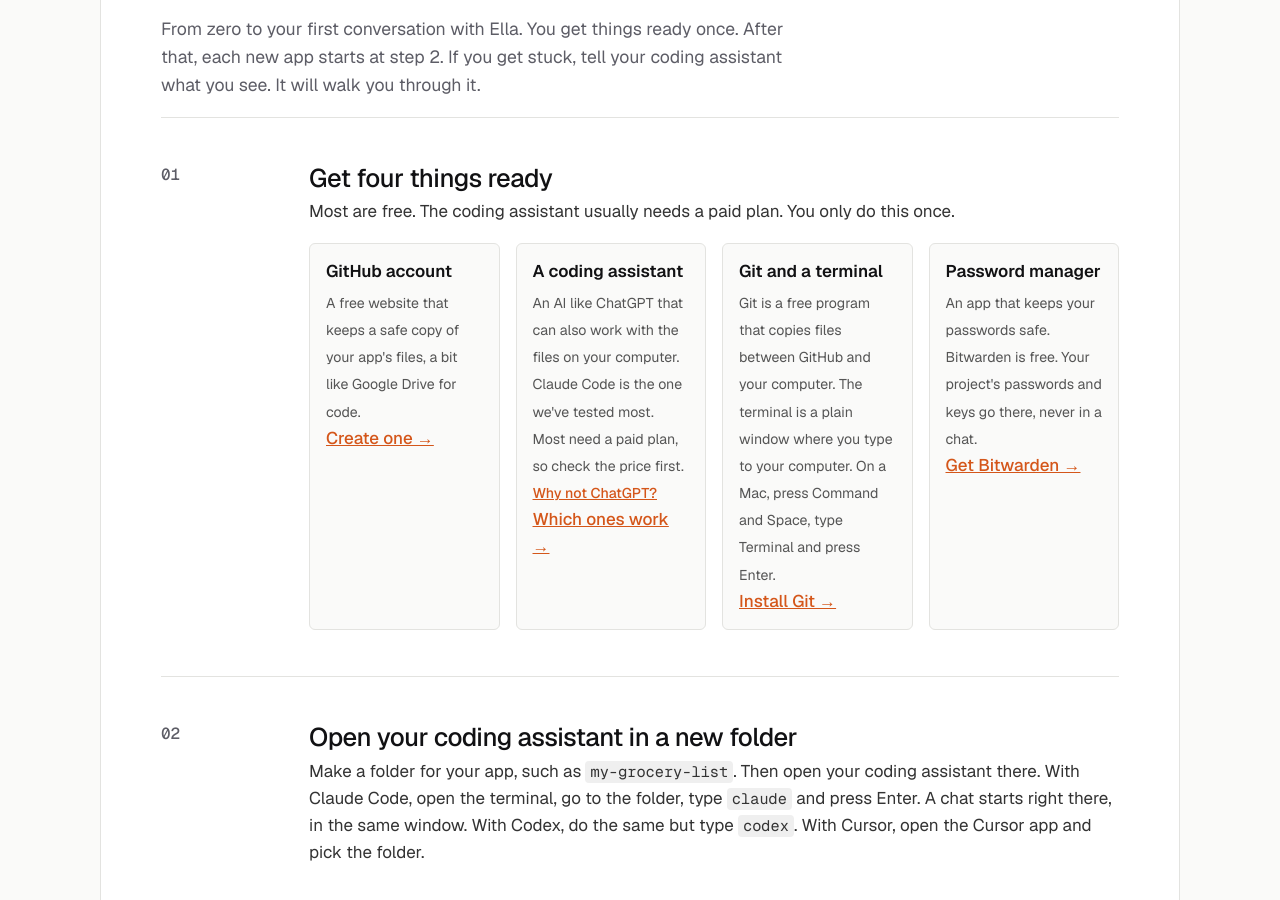
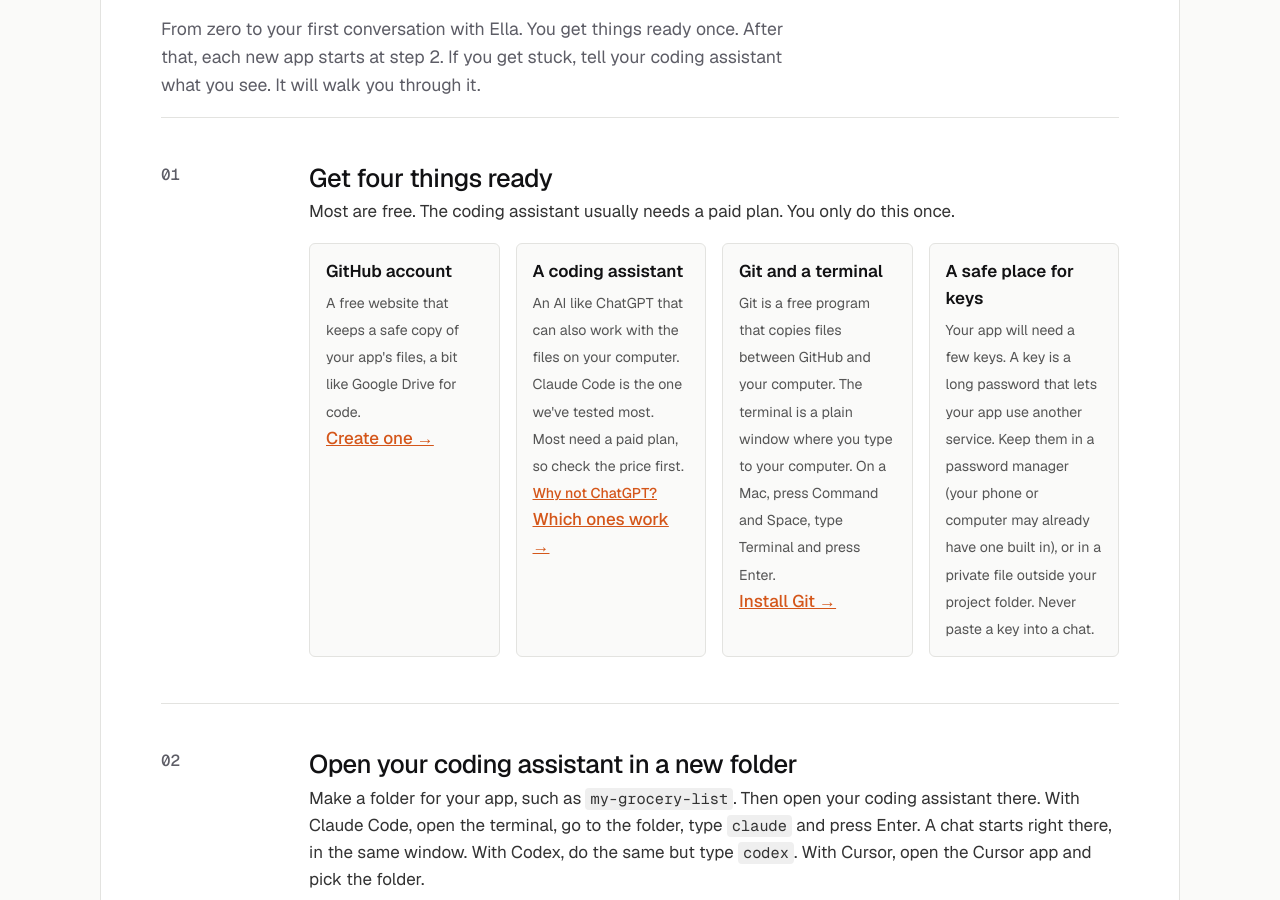
Before and after one commit to vibhortayal/agentic-team-oss, a Jekyll site: the page built from learn/first-project.html, in a window 1280 px wide and 900 px high, scrolled down 226 px. Built offline with Jekyll 4.4.1, drawn with Linux system fonts in a browser that asks for light colours.

Commit message:
Don't push a password manager brand; teach what a safe place for keys is
Owner: naming one password manager read like an ad. The README, first
project lesson and Ella now explain what a key is and where to keep it,
and let people choose. principles.md gains 'Teach, don't advertise'.

Co-Authored-By: Claude Opus 5.5 <noreply@anthropic.com>
Claude-Session: https://claude.ai/code/session_0155vpoV6HQDSgg93iXKtdmK

```diff
--- a/learn/first-project.html
+++ b/learn/first-project.html
@@ -52,7 +52,7 @@ next: {url: /learn/demo.html, title: "Watch a demo"}
         <div class="doodle"><b>GitHub account</b><small>A free website that keeps a safe copy of your app's files, a bit like Google Drive for code.</small><br><a href="https://docs.github.com/en/get-started/start-your-journey/creating-an-account-on-github">Create one →</a></div>
         <div class="doodle"><b>A coding assistant</b><small>An AI like ChatGPT that can also work with the files on your computer. Claude Code is the one we've tested most. Most need a paid plan, so check the price first. <a href="{{ '/learn/words.html' | relative_url }}">Why not ChatGPT?</a></small><br><a href="{{ '/adapters/#tools' | relative_url }}">Which ones work →</a></div>
         <div class="doodle"><b>Git and a terminal</b><small>Git is a free program that copies files between GitHub and your computer. The terminal is a plain window where you type to your computer. On a Mac, press Command and Space, type Terminal and press Enter.</small><br><a href="https://git-scm.com/downloads">Install Git →</a></div>
-        <div class="doodle"><b>Password manager</b><small>An app that keeps your passwords safe. Bitwarden is free. Your project's passwords and keys go there, never in a chat.</small><br><a href="https://bitwarden.com/">Get Bitwarden →</a></div>
+        <div class="doodle"><b>A safe place for keys</b><small>Your app will need a few keys. A key is a long password that lets your app use another service. Keep them in a password manager (your phone or computer may already have one built in), or in a private file outside your project folder. Never paste a key into a chat.</small></div>
       </div>
     </div>
   </div>
```
Also changed, not shown: principles.md (+1 -0 lines), roles/engagement-lead.md (+2 -2 lines), README.md.
